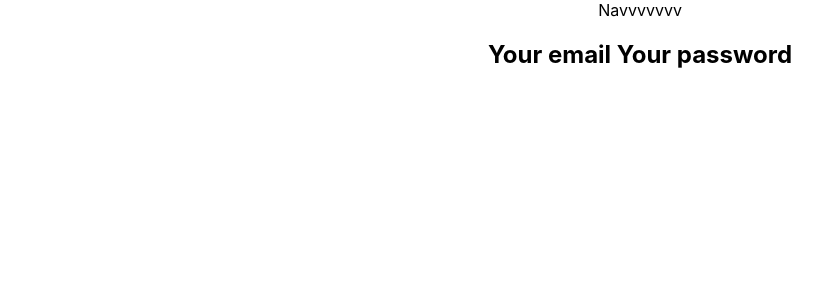
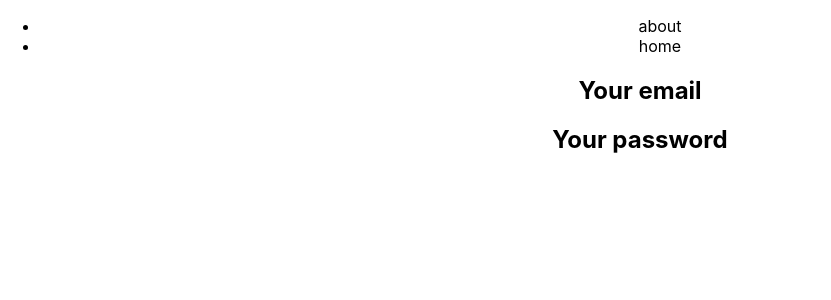
Before and after one commit to ykhan-5/CoogTree, a React (Create React App) app in the folder frontend/: page / in a window 1280 px wide. Shown: the top 300 px of the page, without its empty margins (0-831 px from the left). Built offline with nearby package versions, Linux system fonts and the light colour scheme.

Commit message:
more testing lol

```diff
--- a/frontend/src/Components/LoginPage.js
+++ b/frontend/src/Components/LoginPage.js
@@ -3,11 +3,8 @@ import React from 'react'
 const LoginPage = () => {
   return (
     <div>
-      <h2>
-        Your email
-        Your password
-      </h2>
-
+      <h2>Your email</h2>
+      <h2>Your password</h2>
 
     </div>
   )
--- a/frontend/src/Components/Navbar.js
+++ b/frontend/src/Components/Navbar.js
@@ -2,7 +2,15 @@ import React from 'react'
 
 const Navbar = () => {
   return (
-    <div>Navvvvvvv</div>
+    <div>
+      <nav>
+        <ul>
+        <li> about </li>
+        <li> home </li>
+        </ul>
+      </nav>
+
+    </div>
   )
 }
 
```
